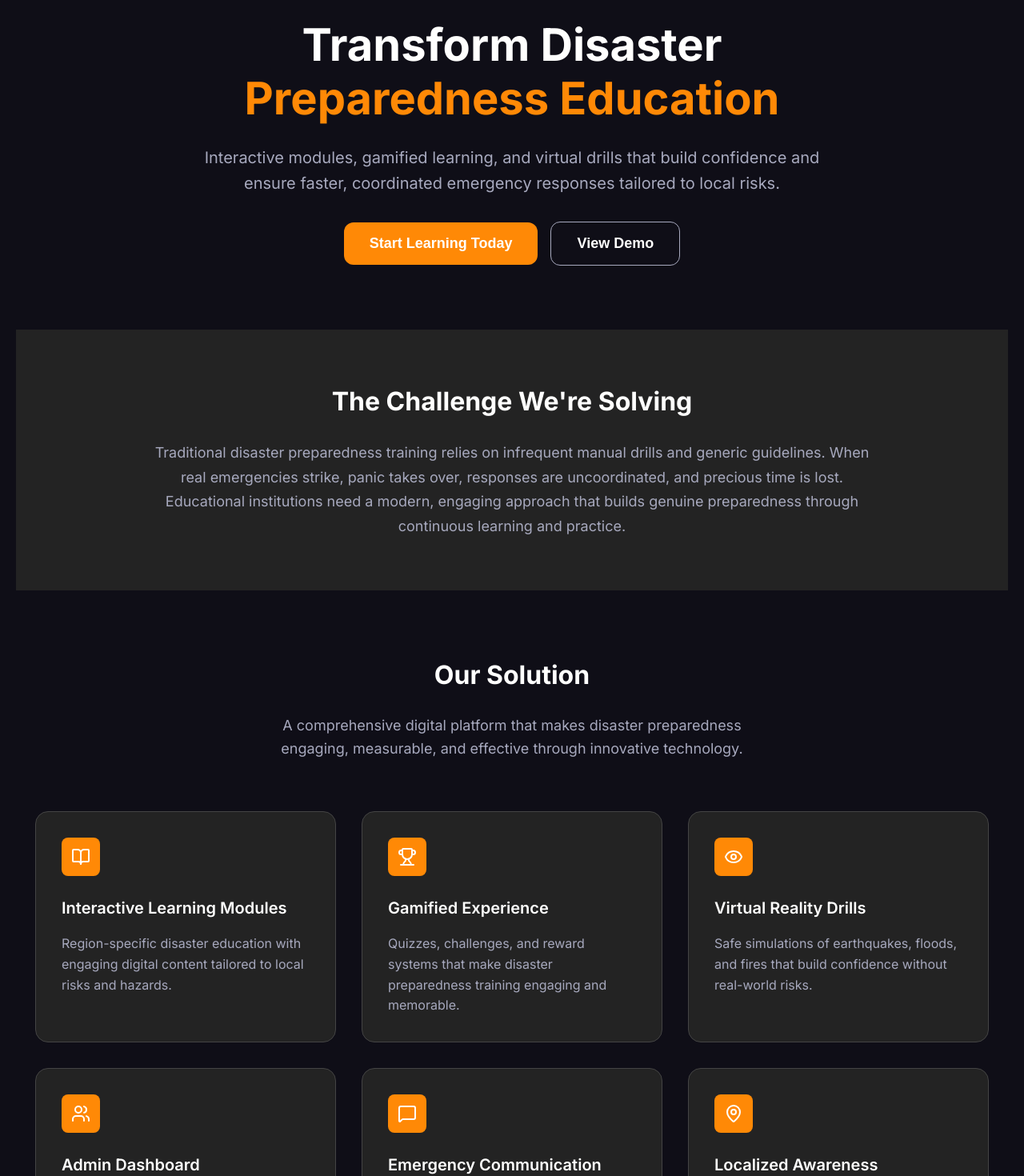
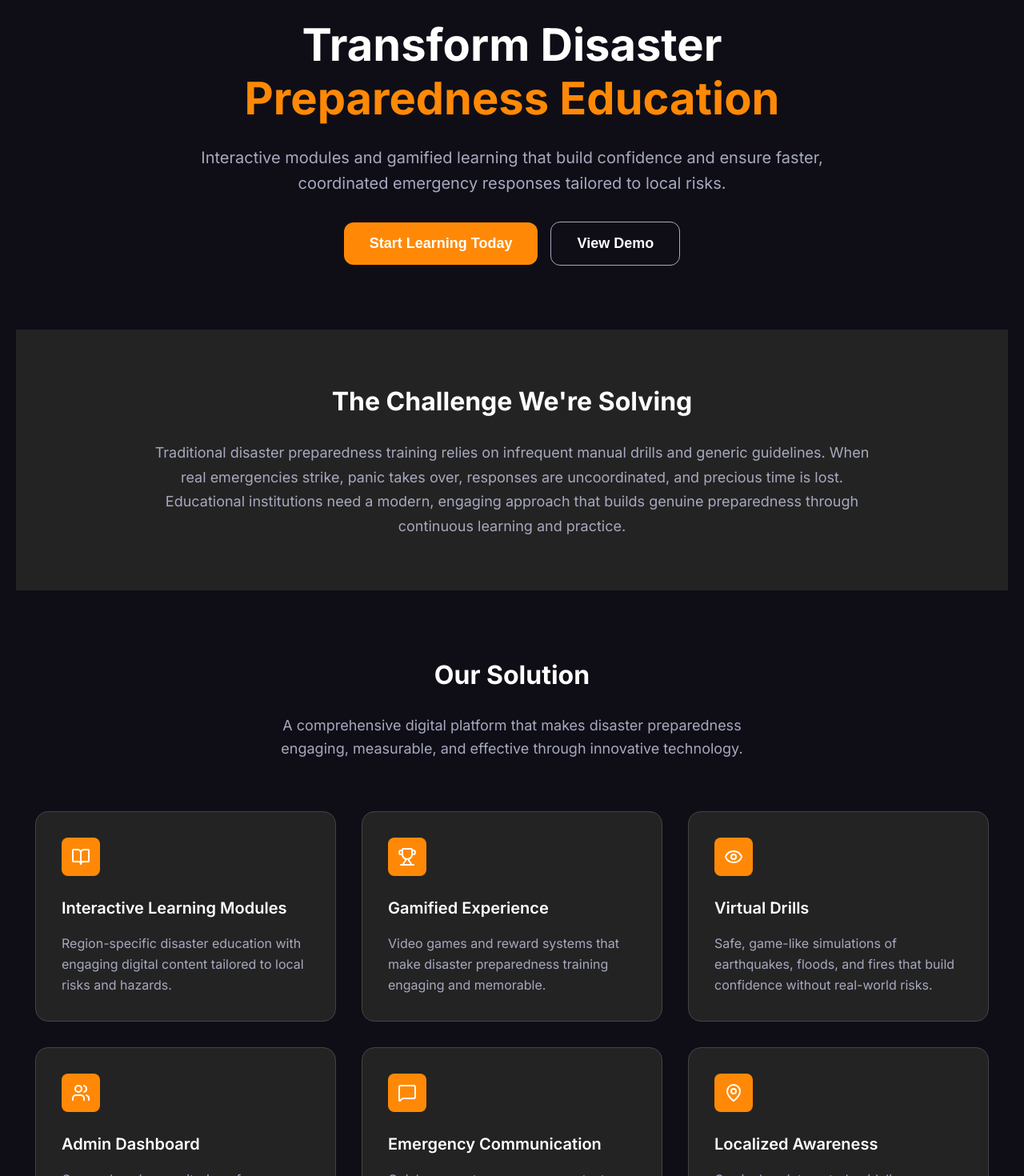
Before and after one commit to Aniketpatra007/SIH, a Next.js app: page / in a window 1280 px wide. Shown: the part 279-1749 px from the top of the page at 80% size. Built offline with nearby package versions, Linux system fonts and the light colour scheme.

Commit message:
fix: landing page

```diff
--- a/app/page.tsx
+++ b/app/page.tsx
@@ -13,12 +13,12 @@ export default function LandingPage() {
     {
       icon: <Trophy size={24} />,
       title: "Gamified Experience",
-      description: "Quizzes, challenges, and reward systems that make disaster preparedness training engaging and memorable."
+      description: "Video games and reward systems that make disaster preparedness training engaging and memorable."
     },
     {
       icon: <Eye size={24} />,
-      title: "Virtual Reality Drills",
-      description: "Safe simulations of earthquakes, floods, and fires that build confidence without real-world risks."
+      title: "Virtual Drills",
+      description: "Safe, game-like simulations of earthquakes, floods, and fires that build confidence without real-world risks."
     },
     {
       icon: <Users size={24} />,
@@ -86,7 +86,7 @@ export default function LandingPage() {
           </h1>
 
           <p className="hero-subtitle">
-            Interactive modules, gamified learning, and virtual drills that build confidence and ensure faster,
+            Interactive modules and gamified learning that build confidence and ensure faster,
             coordinated emergency responses tailored to local risks.
           </p>
 
--- a/app/signup/page.tsx
+++ b/app/signup/page.tsx
@@ -50,6 +50,12 @@ export default function SignupPage() {
 
   const titleStyle = {
     fontSize: '2rem',
+    fontWeight: 'bold',
+    color: '#fffffe',
+    marginBottom: '0.5rem'
+  };
+  const subTitleStyle = {
+    fontSize: '1rem',
     fontWeight: 'bold',
     color: '#fffffe',
     marginBottom: '0.5rem'
@@ -198,6 +204,7 @@ export default function SignupPage() {
             </span>
           </div>
           <h1 style={titleStyle}>Create Account</h1>
+          <h2 style={subTitleStyle}>Student Registration Only</h2>
           <p style={subtitleStyle}>Join us to start your disaster preparedness journey</p>
         </div>
 
```
